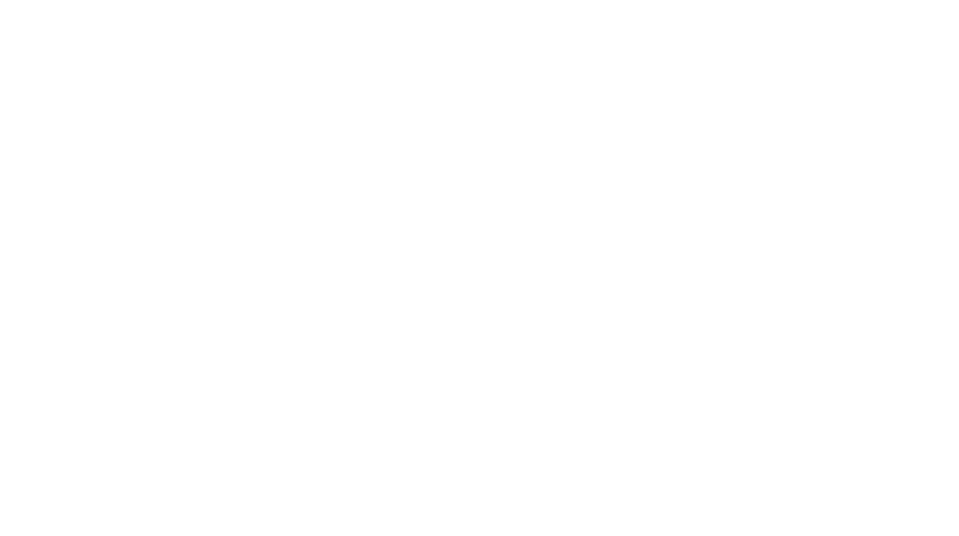
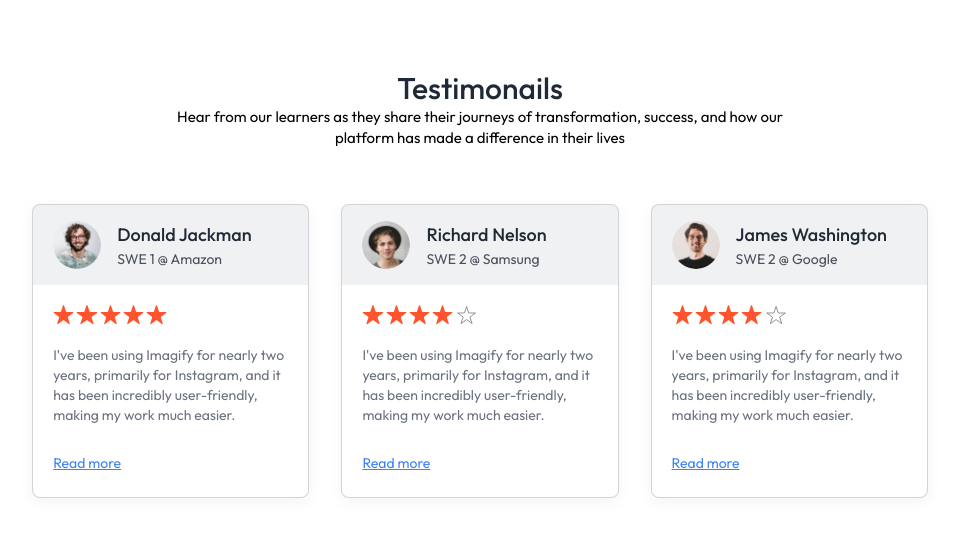
Before and after one commit to Madhumitha-Reddy/LMS, a React (Vite) app in the folder client/: page / in a window 1280 px wide. Shown: the part 1719-2255 px from the top of the page, without its empty margins (160-1119 px from the left). Before the commit the page ends 1761 px from the top, so only its background shows below. Built offline with nearby package versions, Linux system fonts and the light colour scheme; no server answers.

Commit message:
Update Navbar, TestimonialsSections, AppContext and Home page

```diff
--- a/client/src/components/educator/student/Navbar.jsx
+++ b/client/src/components/educator/student/Navbar.jsx
@@ -6,7 +6,7 @@ import { AppContext } from '../../../context/AppContext'
 
 const Navbar = () => {
 
-  const {navigate} = useContext(AppContext);
+  const {navigate, isEducator} = useContext(AppContext);
 
   const location = useLocation();
   const isCourseListPage = location.pathname.includes('/course-list');
@@ -21,7 +21,7 @@ const Navbar = () => {
         <div className='flex items-center gap-5'>
           { user &&
           <>
-            <button>Become Educator</button>
+            <button onClick={()=> {navigate('/educator')}}>{isEducator ? 'Educator Dashboard' : 'Become Educator'}</button>
           ||<Link to='/my-enrollments'>My Enrollments</Link>
           </>
           }
@@ -34,7 +34,7 @@ const Navbar = () => {
         <div className="flex items-center gap-1 sm:gap-2 max-sm:text-xs">
           { user &&
           <>
-            <button>Become Educator</button>
+            <button onClick={()=> {navigate('/educator')}}>{isEducator ? 'Educator Dashboard' : 'Become Educator'}</button>
           ||<Link to='/my-enrollments'>My Enrollments</Link>
           </>
           }
--- a/client/src/components/educator/student/TestimonialsSections.jsx
+++ b/client/src/components/educator/student/TestimonialsSections.jsx
@@ -1,9 +1,33 @@
 import React from 'react'
+import { assets, dummyTestimonial } from '../../../assets/assets'
 
 const TestimonialsSections = () => {
   return (
-    <div>
-      <h1>Testimonails</h1>
+    <div className = "pb-14 px-8 md:px-0">
+      <h2 className="text-3xl font-medium text-gray-800">Testimonails</h2>
+      <p classname = "md:text-base text-gray-500 mt-3">Hear from our learners as they share their journeys of transformation, success, and how our  <br /> platform has made a difference in their lives</p>
+      <div className="grid grid-cols-auto gap-8 mt-14">
+        {dummyTestimonial.map((testimonial,index) => (
+          <div key={index} className="text-sm text-left border border-gray-500/30 pb-6 rounded-lg bg-white shadow-[0px_4px_15px_0px] shadow-black/5 overflow-hidden">
+            <div className="flex items-center gap-4 px-5 py-4 bg-gray-500/10">
+              <img className="h-12 w-12 rounded-full" src={testimonial.image} alt={testimonial.name}/>
+              <div>
+                <h1 className="text-lg font-medium text-gray-800">{testimonial.name}</h1>
+                <p className="text-gray-800/80">{testimonial.role}</p>
+              </div>
+            </div>
+               <div className="p-5 pb-7">
+                <div className="flex gap-0.5">
+                  {[...Array(5)].map((_, i)=>(
+                    <img className="h-5" key={i} src={i < Math.floor(testimonial.rating) ? assets.star : assets.star_blank} alt="star"/>
+                  ))}
+                </div>
+                <p className="text-gray-500 mt-5">{testimonial.feedback}</p>
+              </div>
+              <a href="#" className="text-blue-500 underline px-5">Read more</a>
+          </div>
+        ))}
+      </div>
     </div>
   )
 }
--- a/client/src/context/AppContext.jsx
+++ b/client/src/context/AppContext.jsx
@@ -10,6 +10,7 @@ export const AppContextProvider = (props) => {
     const navigate = useNavigate()
 
     const [allCourses, setAllCourses] = useState([])
+    const [isEducator, setIsEducator] = useState(true)
 
     // fetch all courses
 
@@ -35,7 +36,7 @@ export const AppContextProvider = (props) => {
         fetchAllCourses()
     },[])
     const value = {
-        currency, allCourses, navigate, calculateRating
+        currency, allCourses, navigate, calculateRating, isEducator, setIsEducator
     }
     return (
         <AppContext.Provider value={value}>
--- a/client/src/pages/educator/student/Home.jsx
+++ b/client/src/pages/educator/student/Home.jsx
@@ -2,6 +2,7 @@ import React from 'react'
 import Hero from '../../../components/educator/student/Hero'
 import Companies from '../../../components/educator/student/Companies'
 import CoursesSection from '../../../components/educator/student/CoursesSection'
+import TestimonialsSections from '../../../components/educator/student/TestimonialsSections'
 
 const Home = () => {
   return (
@@ -9,6 +10,7 @@ const Home = () => {
       <Hero />
       <Companies />
       <CoursesSection />
+      <TestimonialsSections/>
     </div>
   )
 }
```
